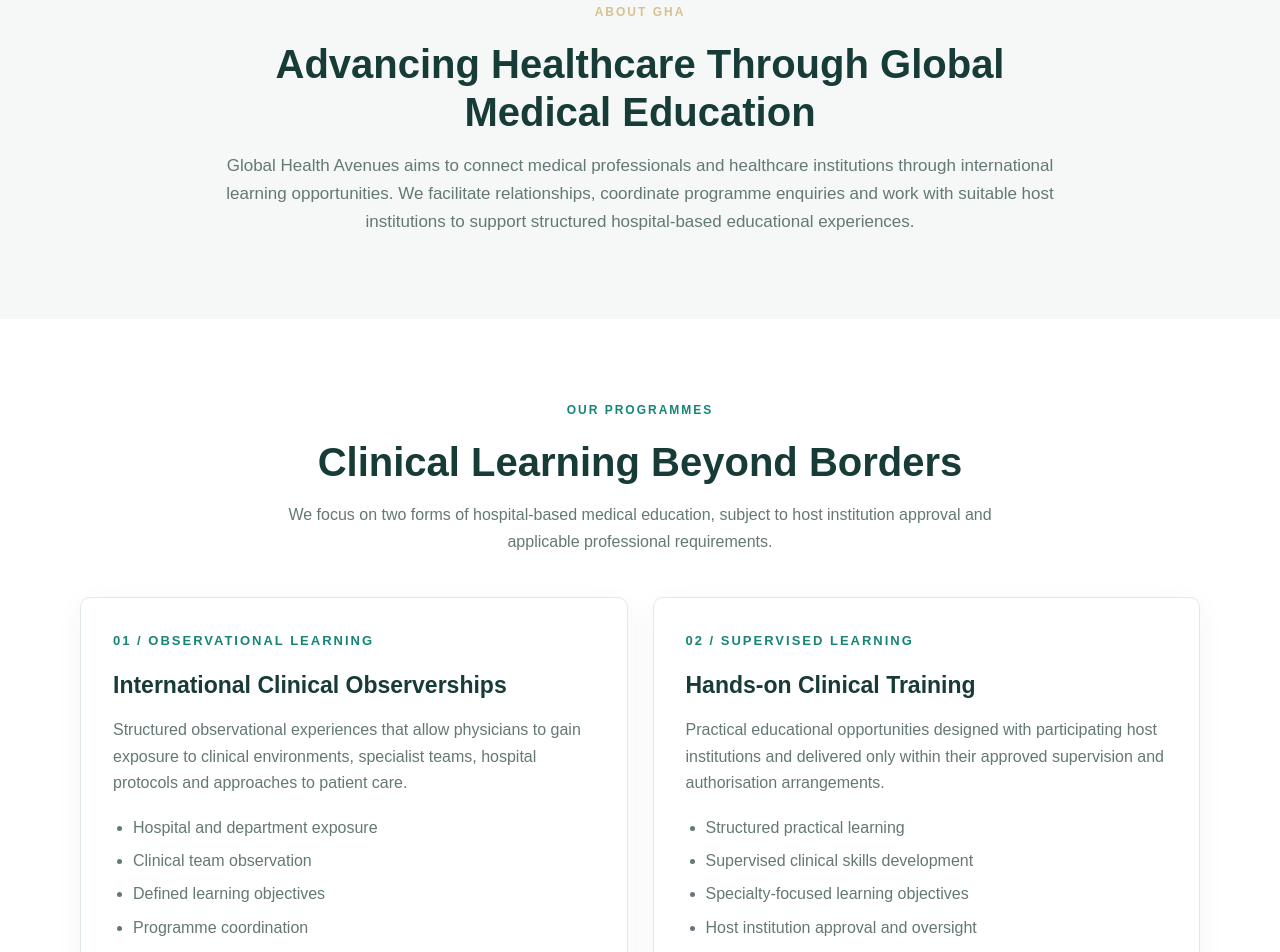
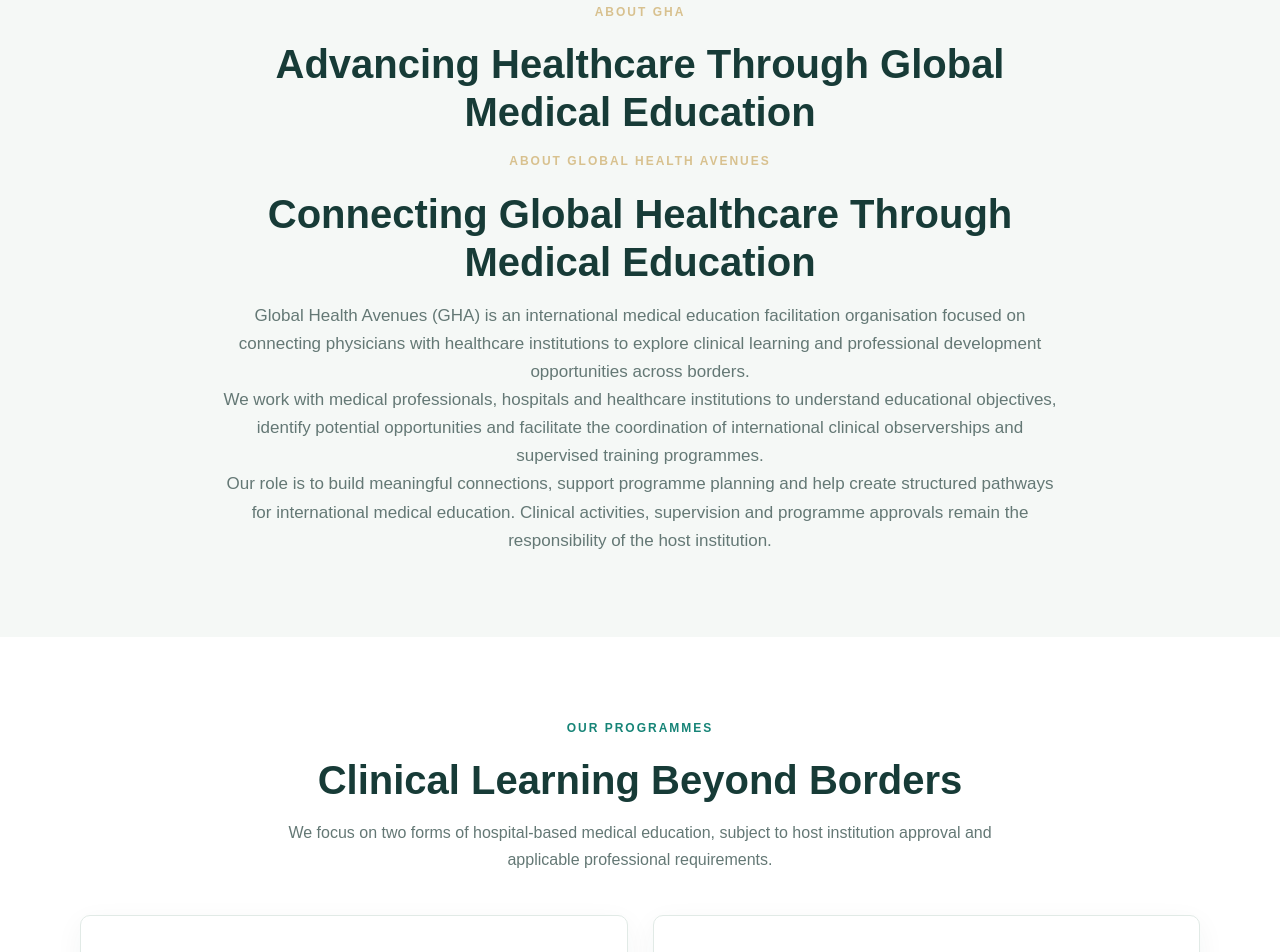
Before and after one commit to arunb13/global-health-avenues, a plain HTML site: page index.html in a window 1280 px wide. Shown: the part 818-1770 px from the top of the page. Drawn offline with Linux system fonts and the light colour scheme.

Commit message:
Strengthen About GHA positioning

```diff
--- a/index.html
+++ b/index.html
@@ -457,13 +457,31 @@
         <div class="intro-content">
           <div class="eyebrow">About GHA</div>
           <h2>Advancing Healthcare Through Global Medical Education</h2>
-          <p>
-            Global Health Avenues aims to connect medical professionals
-            and healthcare institutions through international learning
-            opportunities. We facilitate relationships, coordinate
-            programme enquiries and work with suitable host institutions
-            to support structured hospital-based educational experiences.
-          </p>
+          <div class="eyebrow">About Global Health Avenues</div>
+
+<h2>Connecting Global Healthcare Through Medical Education</h2>
+
+<p>
+  Global Health Avenues (GHA) is an international medical education
+  facilitation organisation focused on connecting physicians with
+  healthcare institutions to explore clinical learning and
+  professional development opportunities across borders.
+</p>
+
+<p>
+  We work with medical professionals, hospitals and healthcare
+  institutions to understand educational objectives, identify
+  potential opportunities and facilitate the coordination of
+  international clinical observerships and supervised training
+  programmes.
+</p>
+
+<p>
+  Our role is to build meaningful connections, support programme
+  planning and help create structured pathways for international
+  medical education. Clinical activities, supervision and programme
+  approvals remain the responsibility of the host institution.
+</p>
         </div>
       </div>
     </section>
```
